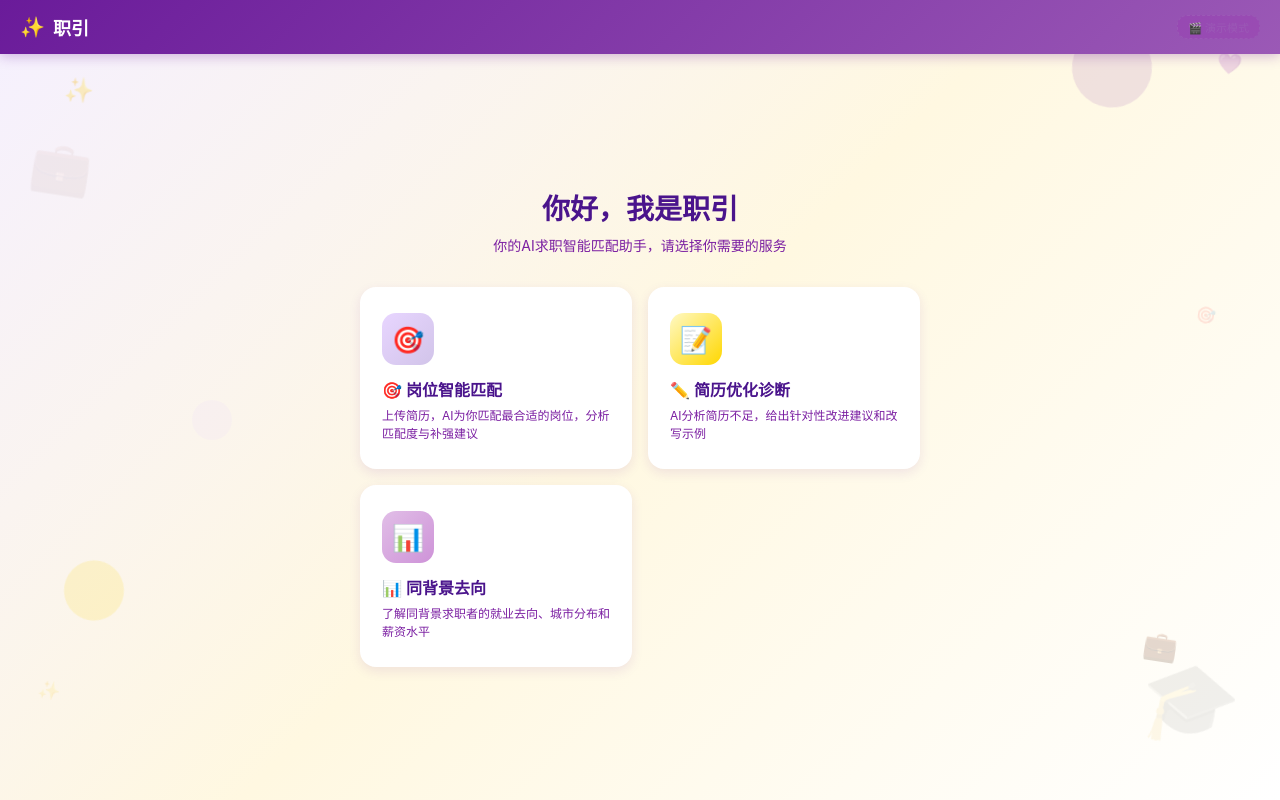
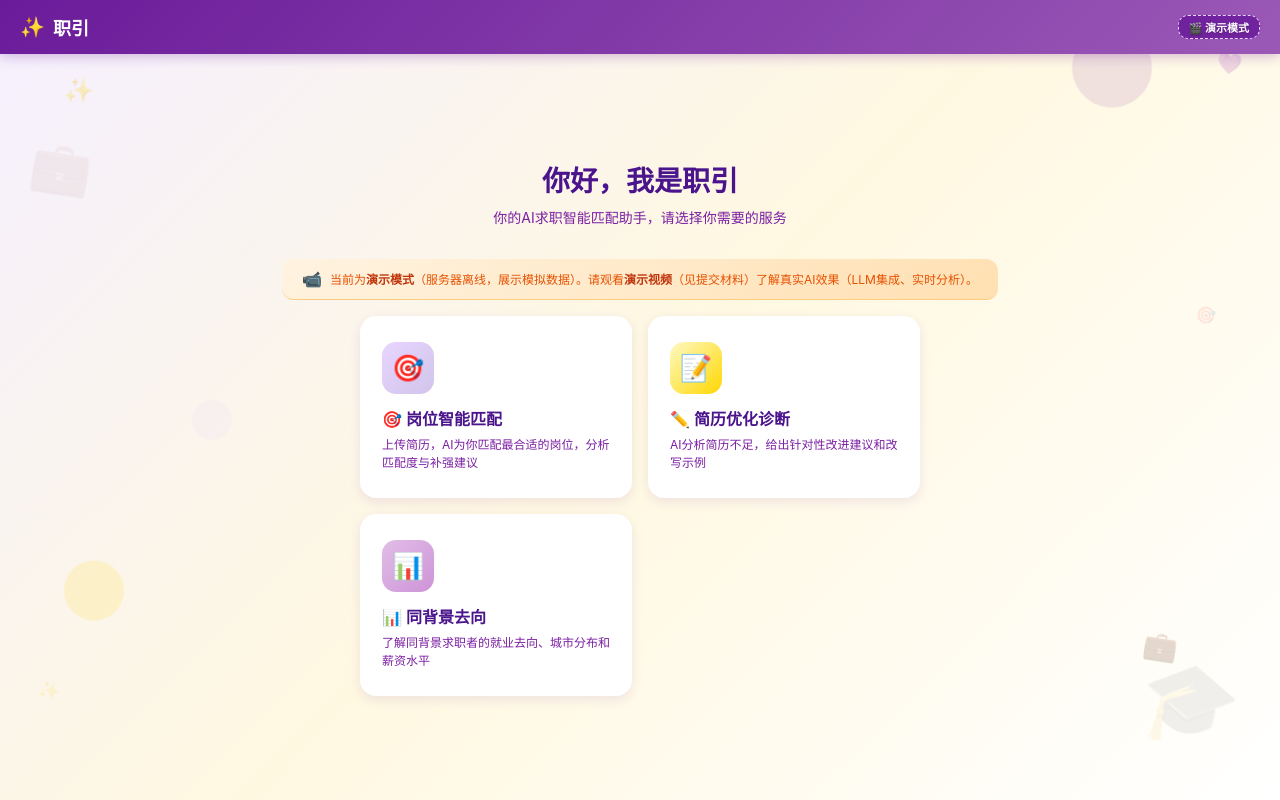
Before and after one commit to Zoe-ztx/ai-job-match-agent, a website: page job-agent/index.html in a window 1280 px wide. Drawn offline with Linux system fonts and the light colour scheme; no server answers.

Commit message:
feat: 改进演示模式UI - 演示模式文字改为白字更醒目 + 添加演示视频提示横幅（首页和聊天界面）

```diff
--- a/job-agent/index.html
+++ b/job-agent/index.html
@@ -29,7 +29,7 @@
   .back-btn:hover { background: rgba(255,255,255,0.3); transform: scale(1.05); }
   .api-status { font-size: 11px; padding: 3px 10px; border-radius: 10px; }
   .api-status.connected { background: rgba(255, 215, 0, 0.3); color: #FFD700; }
-  .api-status.demo-mode { background: rgba(156, 39, 176, 0.2); color: #9B59B6; border: 1px dashed #9B59B6; }
+  .api-status.demo-mode { background: rgba(106, 27, 154, 0.85); color: #FFFFFF; border: 1px dashed #E8D5FF; font-weight: 600; text-shadow: 0 1px 2px rgba(0,0,0,0.2); }
 
   /* Screen 1: Home */
   .home-screen { flex: 1; display: flex; flex-direction: column; align-items: center; justify-content: center; padding: 24px; position: relative; z-index: 1; }
@@ -94,6 +94,11 @@
   .chat-screen { flex: 1; display: none; flex-direction: column; }
   .chat-screen.active { display: flex; }
   .func-banner { background: linear-gradient(135deg, #E8D5FF, #F5F0FF); padding: 10px 20px; display: flex; align-items: center; gap: 8px; font-size: 13px; color: #4A148C; font-weight: 600; border-bottom: 1px solid #E8D5FF; }
+  .demo-notice { background: linear-gradient(135deg, #FFF3E0, #FFE0B2); padding: 10px 20px; display: flex; align-items: center; gap: 8px; font-size: 12px; color: #E65100; border-bottom: 1px solid #FFCC80; }
+  .demo-notice-icon { font-size: 16px; }
+  .demo-notice-text { flex: 1; }
+  .demo-highlight { font-weight: 700; color: #BF360C; }
+  .demo-video-link { color: #1565C0; text-decoration: underline; font-weight: 600; }
   .chat-container { flex: 1; overflow-y: auto; padding: 16px; background: linear-gradient(180deg, #FAFAFF 0%, #F5F0FF 100%); }
   .msg { display: flex; gap: 10px; margin-bottom: 16px; align-items: flex-start; animation: msgSlide 0.3s ease-out; }
   @keyframes msgSlide { from { opacity: 0; transform: translateY(10px); } to { opacity: 1; transform: translateY(0); } }
@@ -287,6 +292,11 @@
     <h2>你好，我是职引</h2>
     <p>你的AI求职智能匹配助手，请选择你需要的服务</p>
   </div>
+  <!-- 首页演示模式提示 -->
+  <div class="demo-notice" id="demo-notice-home" style="display: none; margin: 0 20px 16px; border-radius: 12px;">
+    <span class="demo-notice-icon">📹</span>
+    <span class="demo-notice-text">当前为<span class="demo-highlight">演示模式</span>（服务器离线，展示模拟数据）。请观看<span class="demo-highlight">演示视频</span>（见提交材料）了解真实AI效果（LLM集成、实时分析）。</span>
+  </div>
   <div class="func-grid">
     <div class="func-card" onclick="selectFunc('match')">
       <div class="func-icon">&#127919;</div>
@@ -382,6 +392,11 @@
   <div class="func-banner" id="func-banner">
     <span id="func-banner-icon">&#127919;</span>
     <span id="func-banner-text">岗位智能匹配</span>
+  </div>
+  <!-- 演示模式提示横幅 -->
+  <div class="demo-notice" id="demo-notice" style="display: none;">
+    <span class="demo-notice-icon">📹</span>
+    <span class="demo-notice-text">当前为<span class="demo-highlight">演示模式</span>（模拟数据）。请观看<span class="demo-highlight">演示视频</span>（见提交材料）了解真实AI效果（LLM集成、实时分析）。</span>
   </div>
   <div class="chat-container" id="chat-messages"></div>
   <div class="input-area">
@@ -1216,9 +1231,14 @@ function getLocalReply(text) {
 // ===== API Status Check =====
 async function checkApiStatus() {
   var statusEl = document.getElementById('api-status');
+  var demoNotice = document.getElementById('demo-notice');
+  var demoNoticeHome = document.getElementById('demo-notice-home');
   try {
     var res = await fetch('/api/health');
     var data = await res.json();
+    // 服务器在线：隐藏演示模式提示
+    demoNotice.style.display = 'none';
+    demoNoticeHome.style.display = 'none';
     if (data.apiKeyConfigured) {
       apiConnected = true;
       statusEl.textContent = 'LLM已连接';
@@ -1229,9 +1249,12 @@ async function checkApiStatus() {
       statusEl.className = 'api-status disconnected';
     }
   } catch (e) {
+    // 服务器离线：演示模式，显示提示
     apiConnected = false;
     statusEl.textContent = '🎬 演示模式';
     statusEl.className = 'api-status demo-mode';
+    demoNotice.style.display = 'flex';
+    demoNoticeHome.style.display = 'flex';
   }
 }
 
```
